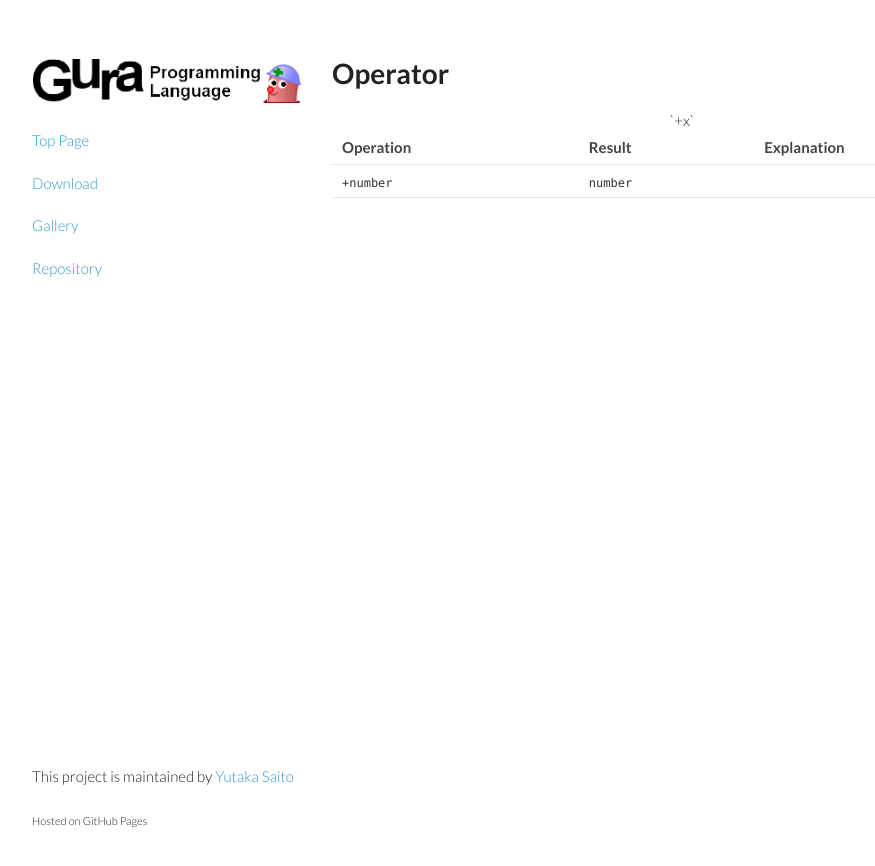
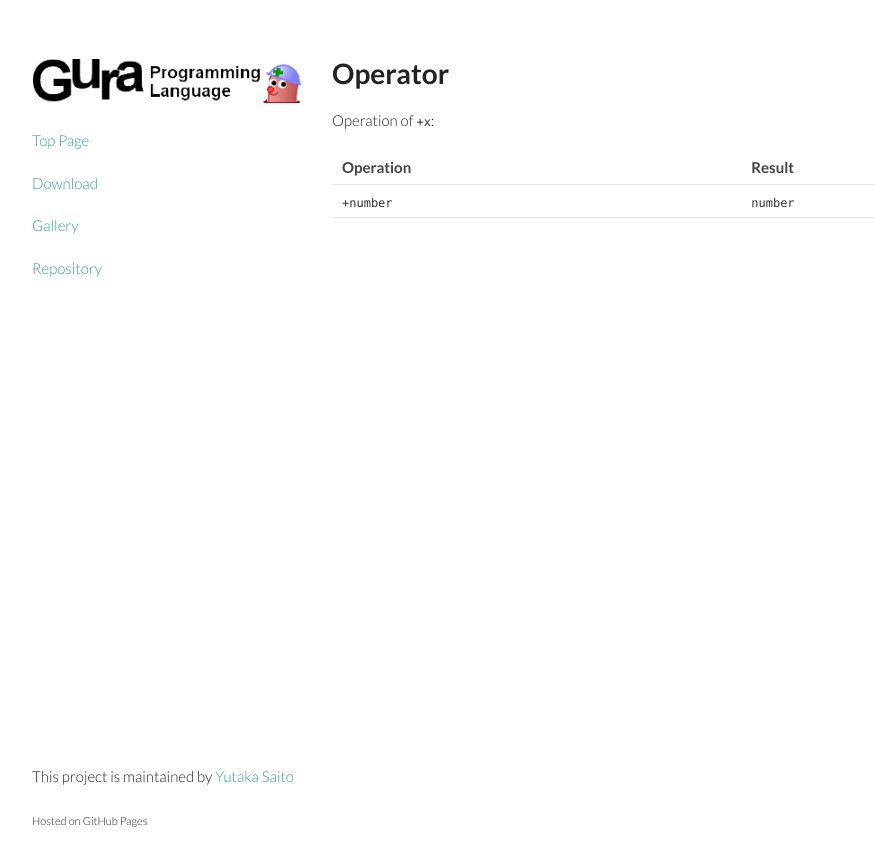
Before and after one commit to rudidude86/gura-lang.github.io, a Jekyll site: the page built from documents/Operator.md, in a window 1280 px wide. Shown: the top 866 px of the page, without its empty margins (108-983 px from the left). Built offline with Jekyll 4.4.1, drawn with Linux system fonts in a browser that asks for light colours; Markdown is read by kramdown in place of the engine named in the settings.

Commit message:
update Operator.md

```diff
--- a/documents/Operator.md
+++ b/documents/Operator.md
@@ -6,8 +6,9 @@ title: Operator
 
 # {{ page.title }}
 
+Operation of <code>+x</code>:
+
 <table>
-<caption>`+x`</caption>
-<tr><th>Operation</th><th>Result</th><th>Explanation</th></tr>
-<tr><td><code>+number</code></td><td><code>number</code></td><td></td></tr>
+<tr><th>Operation</th><th>Result</th></tr>
+<tr><td><code>+number</code></td><td><code>number</code></td></tr>
 </table>
```
